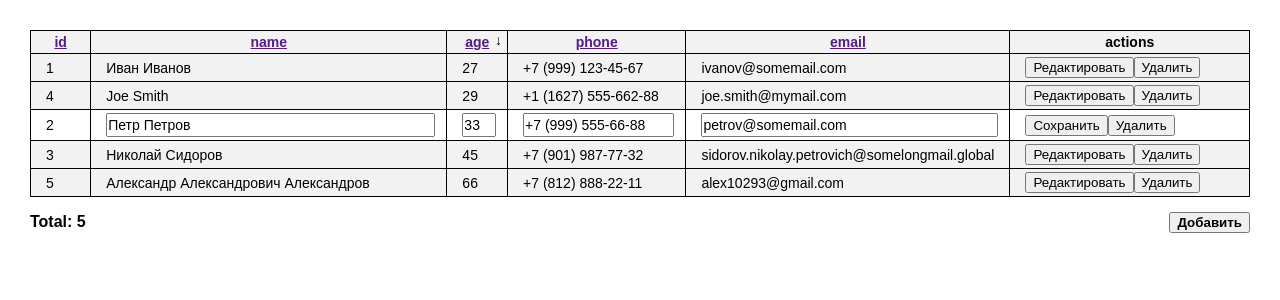
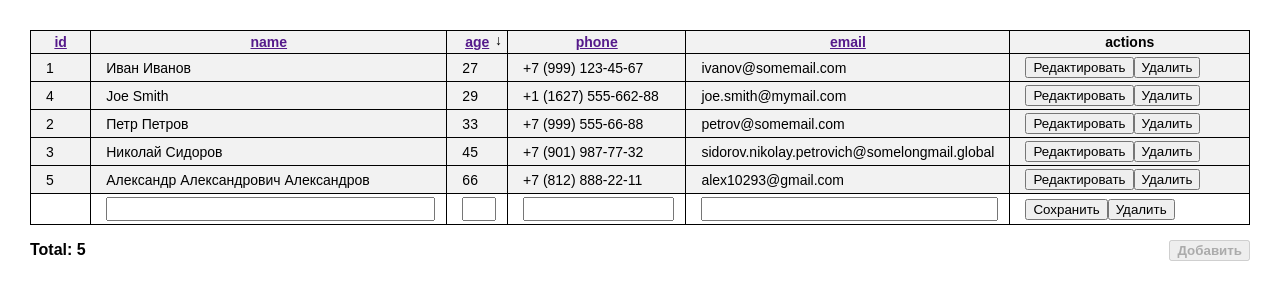
Before and after one commit to sergeydushechkin/netbox-tasks, a React app in the folder netbox-2/: page / in a window 1280 px wide. Both pictures are taken after a click on the button "Добавить". Shown: the top 300 px of the page. Built offline with nearby package versions, Linux system fonts and the light colour scheme.

Commit message:
Adds data insertion Refactor Additions component

```diff
--- a/netbox-2/markup/index.html
+++ b/netbox-2/markup/index.html
@@ -33,7 +33,7 @@
           <input class="table_input" type="text" name="name" required size="15" value="Maria">
         </td>
         <td class="table__cell">
-          <input class="table_input" type="text" name="age" required size="5" value="21">
+          <input class="table_input" type="number" name="age" min="1" max="120" required value="21">
         </td>
         <td class="table__cell">
           <input class="table_input" type="tel" name="telephone" required size="10" value="423434234">
--- a/netbox-2/src/components/additions/additions.jsx
+++ b/netbox-2/src/components/additions/additions.jsx
@@ -1,22 +1,15 @@
 import React from "react";
-import PropTypes from "prop-types";
 
 import Total from "../total/total.jsx";
 import NewButton from "../new-button/new-button.jsx";
 
-const Additions = (props) => {
-  const {tableData} = props;
-
+const Additions = () => {
   return (
     <div className="additions">
-      <Total value={tableData.length}/>
+      <Total />
       <NewButton />
     </div>
   );
 };
 
-Additions.propTypes = {
-  tableData: PropTypes.array.isRequired,
-};
-
 export default Additions;
--- a/netbox-2/src/components/app/app.jsx
+++ b/netbox-2/src/components/app/app.jsx
@@ -1,18 +1,14 @@
 import React from "react";
-import {useSelector} from "react-redux";
-
-import {getSortedTableData} from "../../reducer/selectors.js";
 
 import Table from "../table/table.jsx";
 import Additions from "../additions/additions.jsx";
 
 const App = () => {
-  const data = useSelector((state) => getSortedTableData(state));
 
   return (
     <React.Fragment>
       <Table />
-      <Additions tableData={data} />
+      <Additions />
     </React.Fragment>
   );
 };
--- a/netbox-2/src/components/new-button/new-button.jsx
+++ b/netbox-2/src/components/new-button/new-button.jsx
@@ -1,10 +1,24 @@
-import React from "react";
+import React, { useEffect, useRef } from "react";
+import {useDispatch, useSelector} from "react-redux";
+import {ActionCreator} from "../../reducer/reducer.js";
 
-const NewButton = (props) => {
-  const {} = props;
+import {getAddingMode} from "../../reducer/selectors.js";
+
+const NewButton = () => {
+  const buttonRef = useRef();
+  const addingMode = useSelector((state) => getAddingMode(state));
+  const dispatch = useDispatch();
+
+  useEffect(() => {
+    if (addingMode) {
+      buttonRef.current.setAttribute(`disabled`, `disabled`);
+    } else {
+      buttonRef.current.removeAttribute(`disabled`);
+    }
+  }, [addingMode]);
 
   return (
-    <button className="additions__add-button">Добавить</button>
+    <button ref={buttonRef} onClick={() => dispatch(ActionCreator.changeAddingMode(true))} className="additions__add-button">Добавить</button>
   );
 };
 
--- a/netbox-2/src/components/table-active-row/table-active-row.jsx
+++ b/netbox-2/src/components/table-active-row/table-active-row.jsx
@@ -27,7 +27,7 @@ const TableActiveRow = (props) => {
         <input ref={nameRef} className="table_input" type="text" name="name" required size="15" defaultValue={rowData[1].value} />
       </td>
       <td className="table__cell">
-        <input ref={ageRef} className="table_input" type="text" name="age" required size="5" defaultValue={rowData[2].value} />
+        <input ref={ageRef} className="table_input" type="number" name="age" min="1" max="120" required defaultValue={rowData[2].value} />
       </td>
       <td className="table__cell">
         <input ref={telRef} className="table_input" type="tel" name="telephone" required size="10" defaultValue={rowData[3].value} />
--- a/netbox-2/src/components/table/table.jsx
+++ b/netbox-2/src/components/table/table.jsx
@@ -1,17 +1,18 @@
-import React from "react";
+import React, {useEffect} from "react";
 import {useSelector, useDispatch} from "react-redux";
 
-import {Operation} from "../../reducer/reducer.js";
-import {getSortedTableData} from "../../reducer/selectors.js";
+import {ActionCreator, Operation} from "../../reducer/reducer.js";
+import {getSortedTableData, getAddingMode} from "../../reducer/selectors.js";
+import {createNewTableItem} from "../../utils.js";
 
 import TableHeader from "../table-header/table-header.jsx";
 import TableRow from "../table-row/table-row.jsx";
 import TableActiveRow from "../table-active-row/table-active-row.jsx";
 
-
 const Table = () => {
-  const [activeRowId, setActiveRowId] = React.useState(2);
+  const [activeRowId, setActiveRowId] = React.useState(null);
   const tableData = useSelector((state) => getSortedTableData(state));
+  const addingMode = useSelector((state) => getAddingMode(state));
 
   const dispatch = useDispatch();
 
@@ -20,8 +21,12 @@ const Table = () => {
     setActiveRowId(null);
   };
 
+  const handleSaveNew = (formData) => {
+    dispatch(Operation.addData(formData));
+  };
+
   const handleCancel = () => {
-    setActiveRowId(null);
+    dispatch(ActionCreator.changeAddingMode(false));
   };
 
   const handleEdit = (id) => {
@@ -31,6 +36,12 @@ const Table = () => {
   const handleDelete = (id) => {
     dispatch(Operation.removeData(id));
   };
+
+  useEffect(() => {
+    if (addingMode && activeRowId) {
+      setActiveRowId(null);
+    }
+  }, [addingMode, activeRowId]);
 
   return (
     <table className="table">
@@ -44,6 +55,9 @@ const Table = () => {
               : <TableRow key={id} rowData={item} onEditClick={handleEdit} onDeleteClick={handleDelete}/>;
           })
         }
+        {
+          addingMode && <TableActiveRow rowData={createNewTableItem({id: ``, name: ``, age: ``, phone: ``, email: ``})} onDeleteClick={handleCancel} onSave={handleSaveNew}/>
+        }
       </tbody>
     </table>
   );
--- a/netbox-2/src/components/total/total.jsx
+++ b/netbox-2/src/components/total/total.jsx
@@ -1,15 +1,14 @@
 import React from "react";
-import PropTypes from "prop-types";
+import {useSelector} from "react-redux";
 
-const Total = (props) => {
-  const {value} = props;
+import {getTableData} from "../../reducer/selectors.js";
+
+const Total = () => {
+  const value = useSelector((state) => getTableData(state));
+
   return (
-    <p className="additions__total">Total: {value}</p>
+    <p className="additions__total">Total: {value.length}</p>
   );
 };
 
-Total.propTypes = {
-  value: PropTypes.number.isRequired,
-};
-
 export default Total;
--- a/netbox-2/src/reducer/reducer.js
+++ b/netbox-2/src/reducer/reducer.js
@@ -1,4 +1,4 @@
-import {extend, createNewTableItem} from "../utils.js";
+import {extend, createNewTableItem, findMaxId} from "../utils.js";
 import {SortTypes} from "../const.js";
 
 import JsonData from "../mock/data.js";
@@ -37,6 +37,13 @@ const Operation = {
     const newStateData = [].concat([...stateData.slice(0, index)], [createNewTableItem(newData)], [...stateData.slice(index + 1, stateData.length)]);
     dispatch(ActionCreator.loadData(newStateData));
   },
+  addData: (newData) => (dispatch, getState, api) => {
+    const stateData = getState().tableData;
+    newData.id = findMaxId(stateData) + 1;
+    const newStateData = [].concat([...stateData.slice()], [createNewTableItem(newData)]);
+    dispatch(ActionCreator.changeAddingMode(false));
+    dispatch(ActionCreator.loadData(newStateData));
+  },
   removeData: (id) => (dispatch, getState, api) => {
     const newStateData = getState().tableData.filter((it) => it[0].value !== id);
     dispatch(ActionCreator.loadData(newStateData));
--- a/netbox-2/src/utils.js
+++ b/netbox-2/src/utils.js
@@ -68,4 +68,14 @@ const createNewTableItem = ({id, name, age, phone, email}) => {
   ];
 };
 
-export {extend, sortTableData, createNewTableItem};
+const findMaxId = (tableData) => {
+  let max = 0;
+  for (let item of tableData) {
+    if (max < item[0].value) {
+      max = item[0].value;
+    }
+  }
+  return max;
+};
+
+export {extend, sortTableData, createNewTableItem, findMaxId};
```
